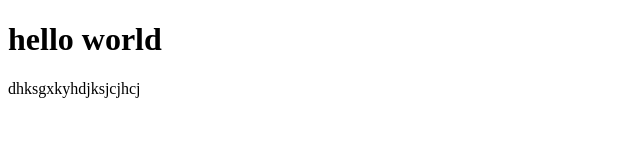
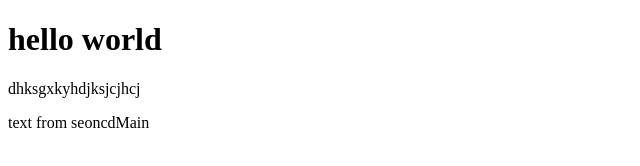
Before and after one commit to spinoza12-afk/gittest, a plain HTML site: page Index.html in a window 1280 px wide. Shown: the whole page, without its empty margins (0-640 px from the left). Drawn offline with Linux system fonts and the light colour scheme.

Commit message:
message from branch secondMain

```diff
--- a/Index.html
+++ b/Index.html
@@ -8,5 +8,6 @@
 <body>
     <h1>hello world</h1>
     dhksgxkyhdjksjcjhcj
+    <p>text from seoncdMain</p>
 </body>
 </html>
```
